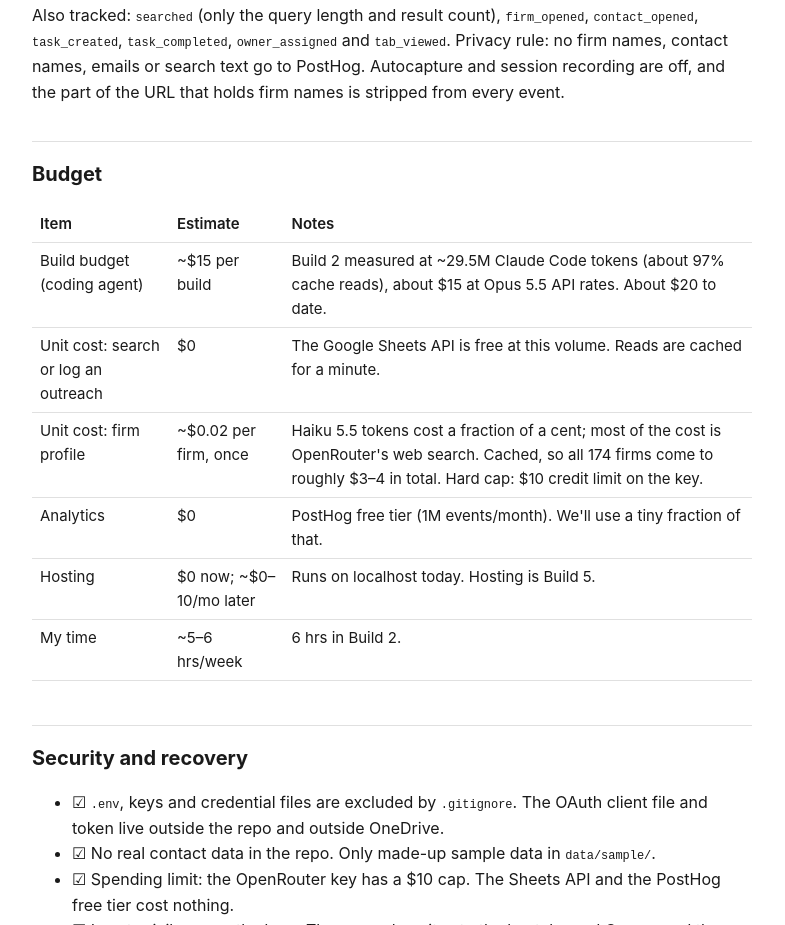
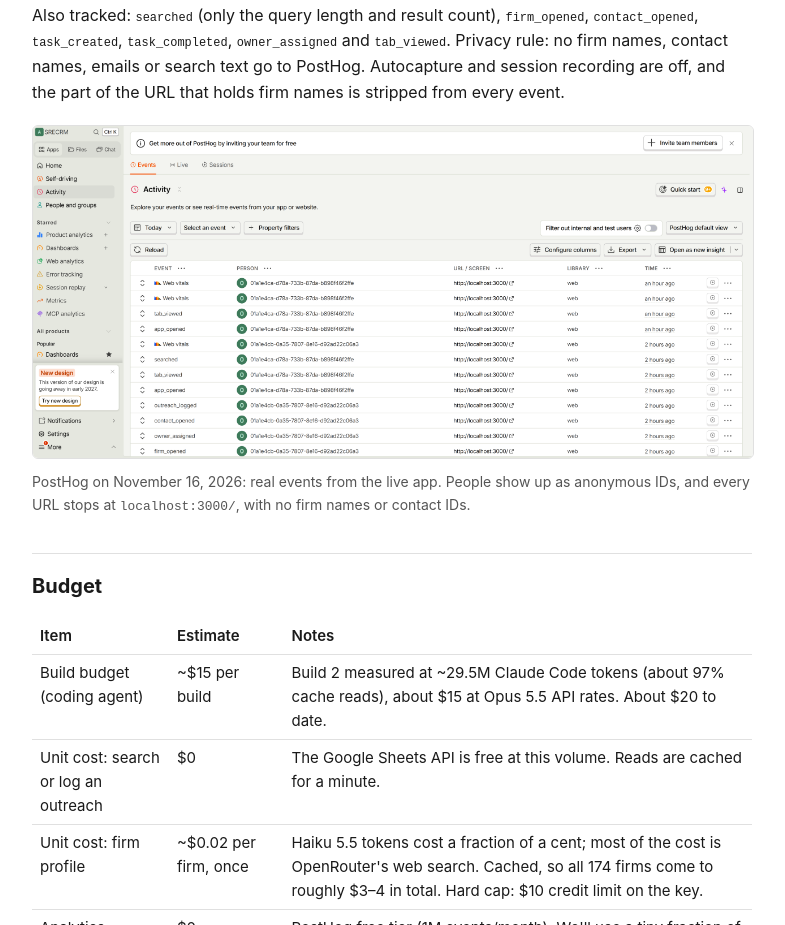
Before and after one commit to building-with-ai-f26/ajs10249_placeholder, a website: page docs/index.html in a window 1280 px wide. Shown: the part 5779-6704 px from the top of the page, without its empty margins (248-1033 px from the left). Drawn offline with Linux system fonts and the light colour scheme.

Commit message:
Add PostHog Activity screenshot to the Product Page
Co-Authored-By: Claude Opus 5.5 <noreply@anthropic.com>

```diff
--- a/docs/index.html
+++ b/docs/index.html
@@ -143,6 +143,12 @@
     </ul>
     <p>Also tracked: <code>searched</code> (only the query length and result count), <code>firm_opened</code>, <code>contact_opened</code>, <code>task_created</code>, <code>task_completed</code>, <code>owner_assigned</code> and <code>tab_viewed</code>. Privacy rule: no firm names, contact names, emails or search text go to PostHog. Autocapture and session recording are off, and the part of the URL that holds firm names is stripped from every event.</p>
 
+    <figure class="shot">
+      <img src="img/posthog-activity.png" width="5092" height="2347" loading="lazy"
+        alt="PostHog Activity view listing SRECRM events (app_opened, tab_viewed, searched, firm_opened, contact_opened, owner_assigned, outreach_logged) with anonymous person IDs and the URL http://localhost:3000/ only.">
+      <figcaption>PostHog on November 16, 2026: real events from the live app. People show up as anonymous IDs, and every URL stops at <code>localhost:3000/</code>, with no firm names or contact IDs.</figcaption>
+    </figure>
+
     <h2>Budget</h2>
     <div class="table-wrap">
     <table>
```
Also changed, not shown: docs/img/posthog-activity.png (added).
